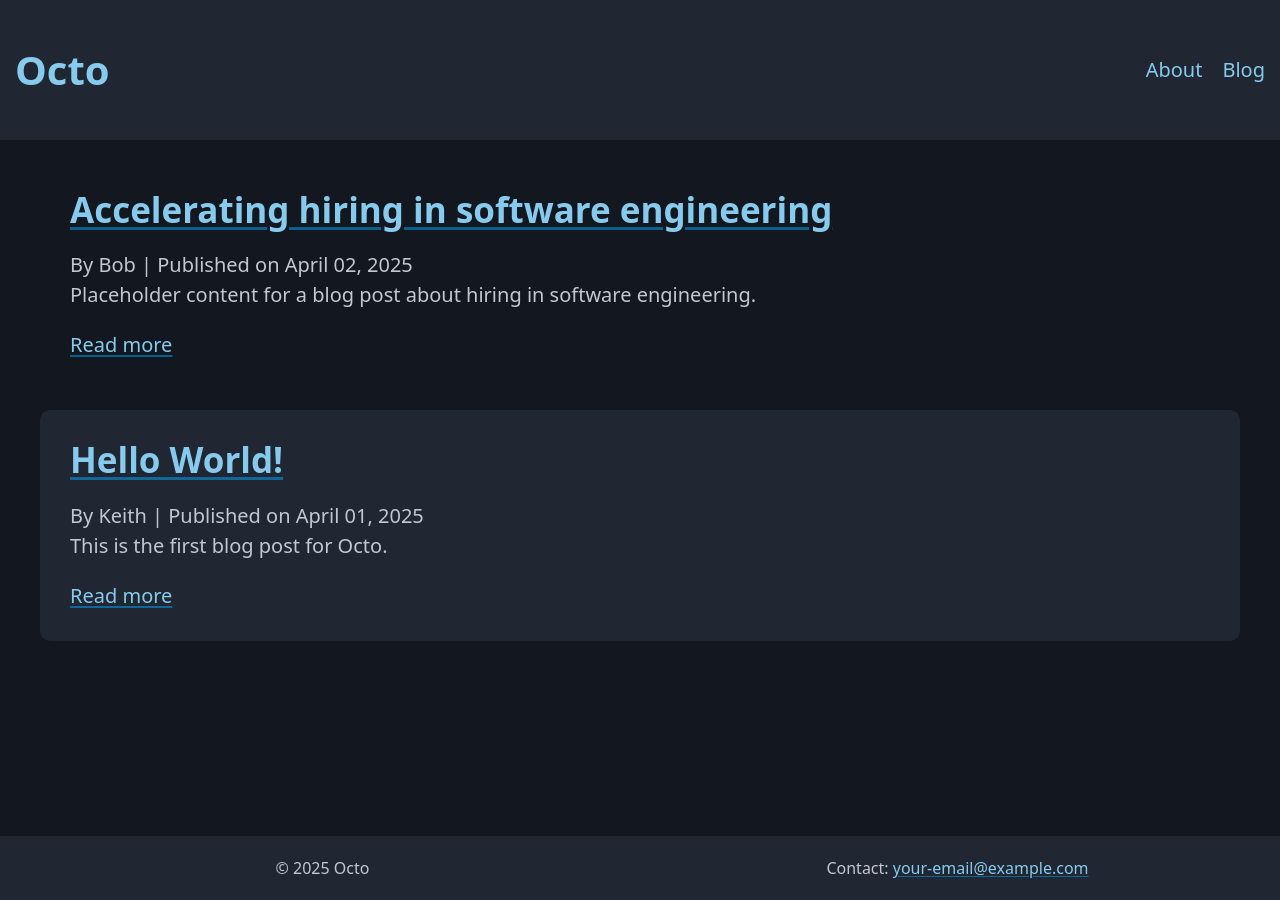
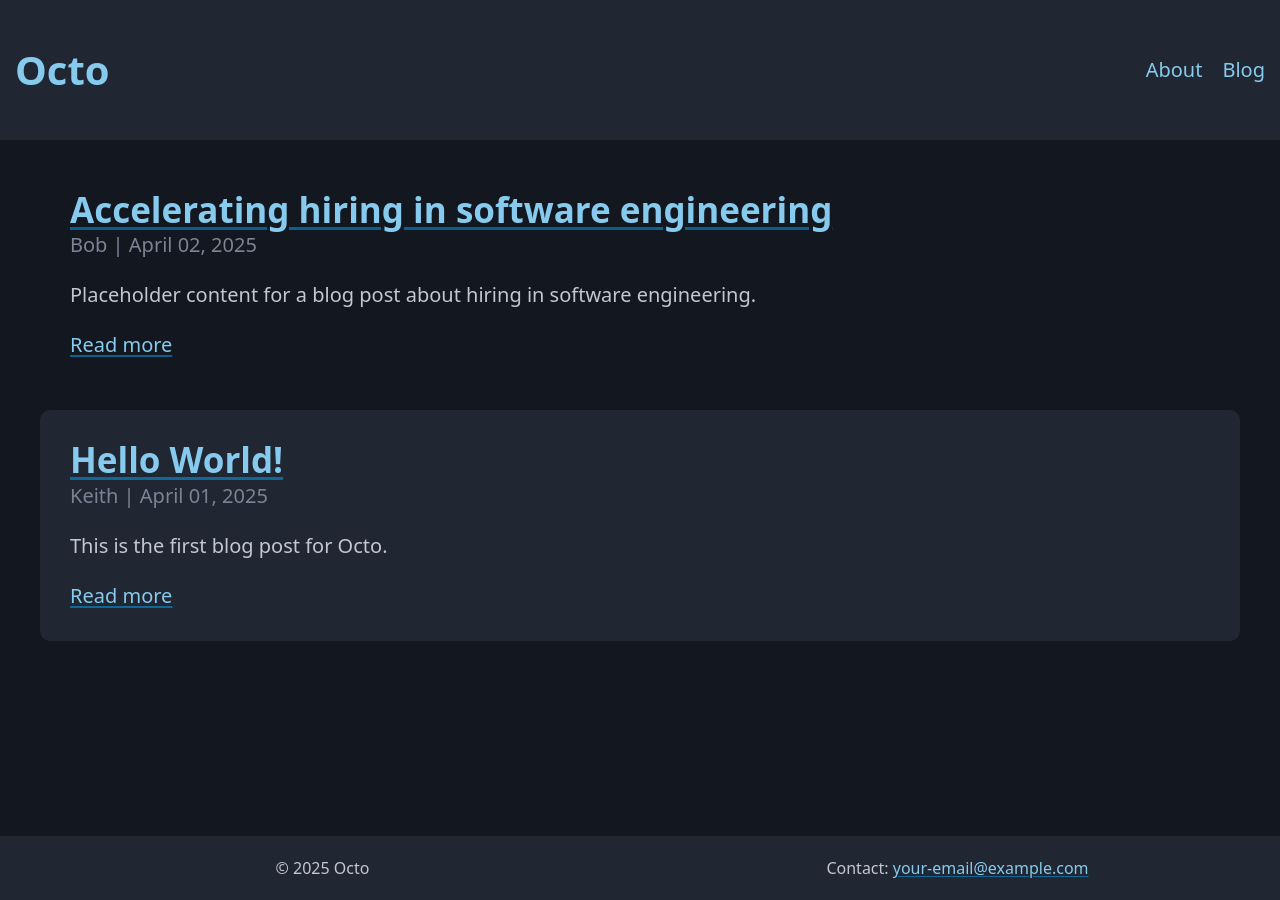
Before and after one commit to ktrnka/solid-octo-guide, a Jekyll site: the page built from solid-octo-guide/blog.html, in a window 1280 px wide. Built offline with Jekyll 4.4.1, drawn with Linux system fonts in a browser that asks for light colours.

Commit message:
Better formatting

```diff
--- a/solid-octo-guide/_layouts/post.html
+++ b/solid-octo-guide/_layouts/post.html
@@ -1,7 +1,9 @@
 ---
 layout: default
 ---
-<h1>{{ page.title }}</h1>
-<p>{{ page.date | date: "%Y-%m-%d" }} - Written by {{ page.author }}</p>
+<hgroup>
+    <h1>{{ page.title }}</h1>
+    <p>{{ page.author }} | {{ page.date | date: "%B %d, %Y" }}</p>
+</hgroup>
 
 {{ content }}
--- a/solid-octo-guide/blog.html
+++ b/solid-octo-guide/blog.html
@@ -5,11 +5,10 @@ title: Blog
 
 {% for post in site.posts %}
 <section>
-    <h2><a href="{{ site.baseurl }}/{{ post.url }}">{{ post.title }}</a></h2>
-    <div>
-        <span class="author">By {{ post.author }}</span>
-        <span class="date"> | Published on {{ post.date | date: "%B %d, %Y" }}</span>
-    </div>
+    <hgroup>
+        <h2><a href="{{ site.baseurl }}/{{ post.url }}">{{ post.title }}</a></h2>
+        <p>{{ post.author }} | {{ post.date | date: "%B %d, %Y" }}</p>
+    </hgroup>
     <p>{{ post.excerpt | strip_html | truncate: 100 }}</p>
     <a href="{{ site.baseurl }}/{{ post.url }}">Read more</a>
 </section>
```
